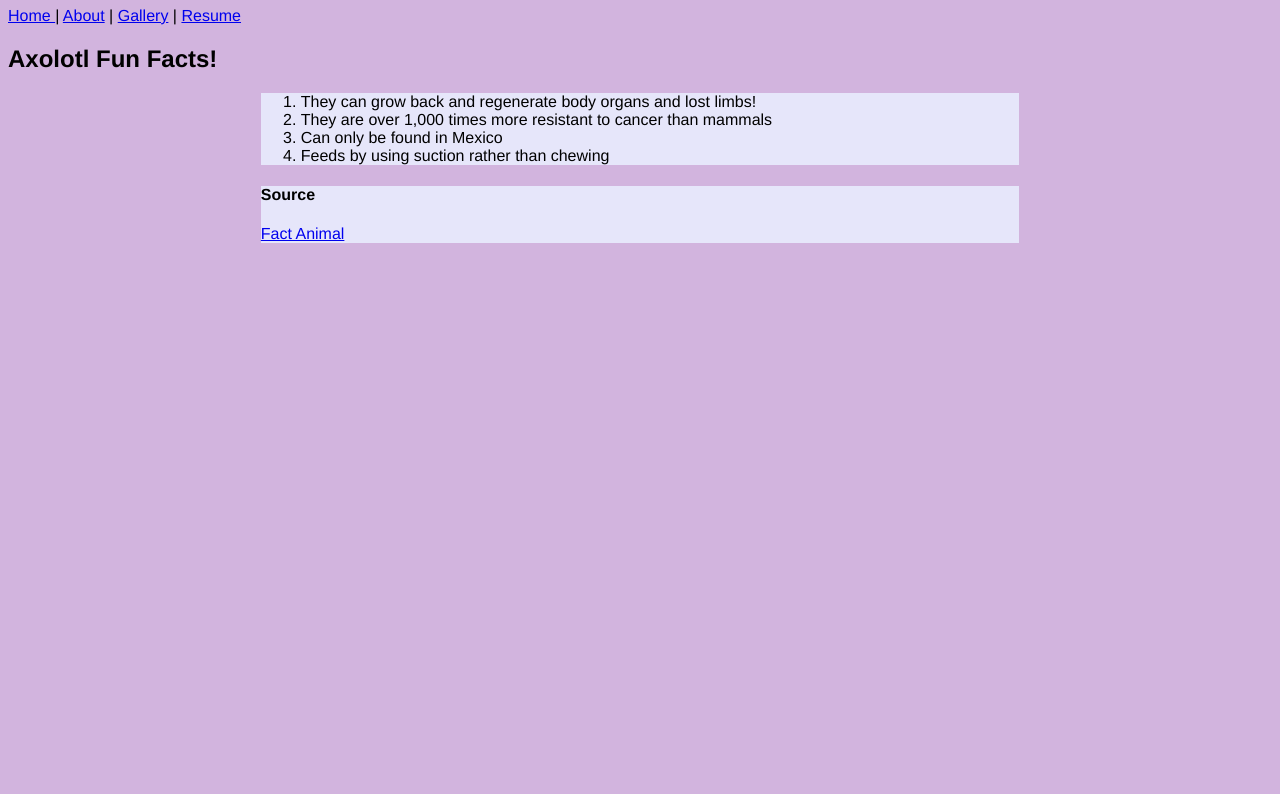
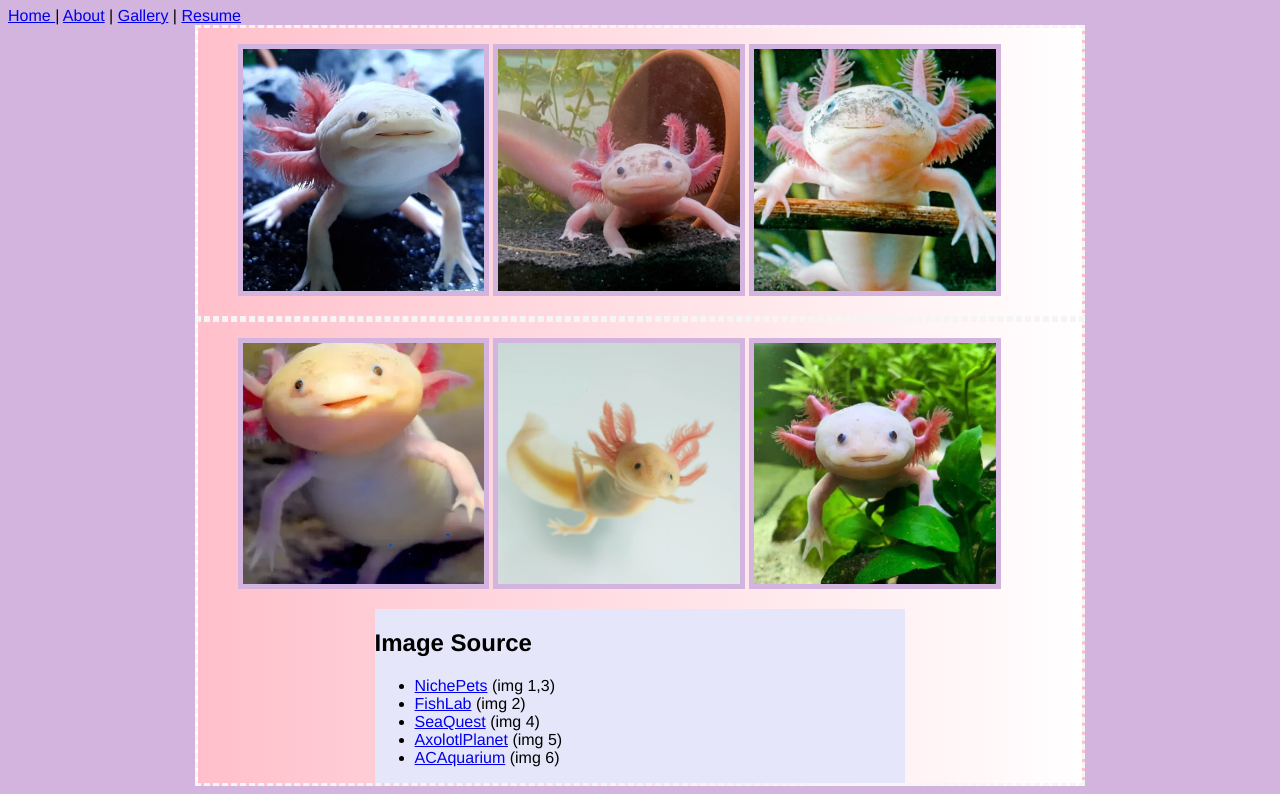
Before and after one commit to lgmccurdy/portfolio, a plain HTML site: page docs/gallery.html in a window 1280 px wide. Shown: the part 73-867 px from the top of the page. Before the commit the page ends 800 px from the top, so only its background shows below. Drawn offline with Linux system fonts and the light colour scheme.

Commit message:
update to docs page

```diff
--- a/docs/gallery.html
+++ b/docs/gallery.html
@@ -20,26 +20,55 @@
     </head>
     <body>
         <!-- CONTENT FOR DISPLAY. The <body> element holds the content we see in the display window on the web browser.-->
-        <h1 style="color:Violet;">My Gallery</h1>
+        <h1 style="color:Violet;">My Gallery of Axolotls</h1>
 
         <nav>
             <a href="index.html"> Home </a> | <a href="about.html">About</a>  | <a href="gallery.html">Gallery</a> | <a href="resume.html">Resume</a>
 
         </nav>
-        <h2>Axolotl Fun Facts!</h2>
-        <section>
 
-            <ol>
-                <li> They can grow back and regenerate body organs and lost limbs! </li>
-                <li>They are over 1,000 times more resistant to cancer than mammals  </li>
-                <li> Can only be found in Mexico</li>
-                <li> Feeds by using suction rather than chewing </li>
+        <div class="galone">
+          <figure> <img class="photo" src="images/tankaxo.png" alt="Axolotl" ></img>
+            <img class="phototwo" src="images/potaxo.png"></img>
 
-            </ol>
-        </section>
-        <section>
-            <h4>Source</h4>
-            <p><a href="https://factanimal.com/axolotl/">Fact Animal</a></p>
-        </section>
+          <img class="photothree" src="images/happyaxo.png" alt="Axolotl"></img>
+
+
+          </figure>
+
+         </div>
+        <div class="galtwo">
+            <figure><img class="photofour" src="images/smilingaxo.png"></img>
+                <img class="photofive" src="images/whitebgaxo.png" alt="Axolotl"></img>
+                <img class="photosix" src="images/babyaxolgreenleaf.png" alt="Axolotl"></img>
+            </figure>
+            <section>
+                <h2>Image Source</h2>
+                <ul>
+                    <li><a href="https://nichepets.com/amphibians/axolotl/best-axolotl-tanks-2021-reviews-best-picks/">
+                        NichePets</a> (img 1,3) </li>
+                    <li><a href="https://fishlab.com/axolotl-tank-mates/">
+                        FishLab</a> (img 2)</li>
+                    <li><a href="https://visitseaquest.com/blog/seaquests-guide-to-axolotls/">
+                        SeaQuest</a> (img 4)</li>
+                    <li> <a href="https://axolotlplanet.com/products/albino-axolotl">
+                        AxolotlPlanet</a> (img 5)</li>
+                    <li> <a href="https://www.acaquarium.com/animals/baby-axolotl/">
+                        ACAquarium</a> (img 6)
+                        </li>
+                </ul>
+            </section>
+        </div>
+
+
+
+
+
+
+
+
+
     </body>
+
+
 </html>
--- a/docs/style.css
+++ b/docs/style.css
@@ -10,15 +10,83 @@
 }
 
 .gil {
-              width:30%;
+    width: 30%;
 }
 
 .babyaxo {
-             width:20%;
+    width: 20%;
 }
 .albino {
-             width:30%;
+    width: 30%;
 }
 .smilingaxo {
-             width:50%;
+    width: 50%;
 }
+
+
+.photo {
+  width: 30%;
+  height: 32%;
+  display: inline-block;
+  background: red;
+  border: 5px solid #D2B4DE ;
+  }
+  .phototwo {
+  width: 30%;
+  height:32%;
+  display: inline-block;
+  background: red;
+   border: 5px solid #D2B4DE ;
+   }
+   .photothree {
+  width: 30%;
+  height: 32%;
+  display: inline-block;
+  background: red;
+   border: 5px solid #D2B4DE ;
+
+}
+.photofour {
+  width: 30%;
+  height: 32%;
+  display: inline-block;
+  background: red;
+   border: 5px solid #D2B4DE ;
+  }
+  .photofive {
+  width: 30%;
+  height: 32%;
+  display: inline-block;
+  background: red;
+   border: 5px solid #D2B4DE ;
+  }
+  .photosix {
+  width: 30%;
+  height: 32%;
+  display: inline-block;
+  background: red;
+   border: 5px solid #D2B4DE ;
+  }
+     .galone {
+      display: grid;
+      place-items: center;
+      border-style: dashed;
+    border-color: whitesmoke;
+    background: linear-gradient(to right, #ffc0cb, #ffffff);
+    width: 70%;
+    margin: auto;
+
+
+    }
+     .galtwo {
+      display: grid;
+      place-items: center;
+      border-style: dashed;
+    border-color: whitesmoke;
+    background: linear-gradient(to right, #ffc0cb, #ffffff);
+    width: 70%;
+     margin: auto;
+
+
+
+    }
```
Also changed, not shown: docs/index.html (+2 -0 lines), docs/images/babyaxolgreenleaf.png (added), docs/images/happyaxo.png (added), docs/images/potaxo.png (added), docs/images/smilingaxo.png (added), docs/images/smilingaxo.webp (deleted), docs/images/tankaxo.png (added), docs/images/whitebgaxo.png (added), 2 other files. Lines whose indentation alone changed are shown as unchanged.
